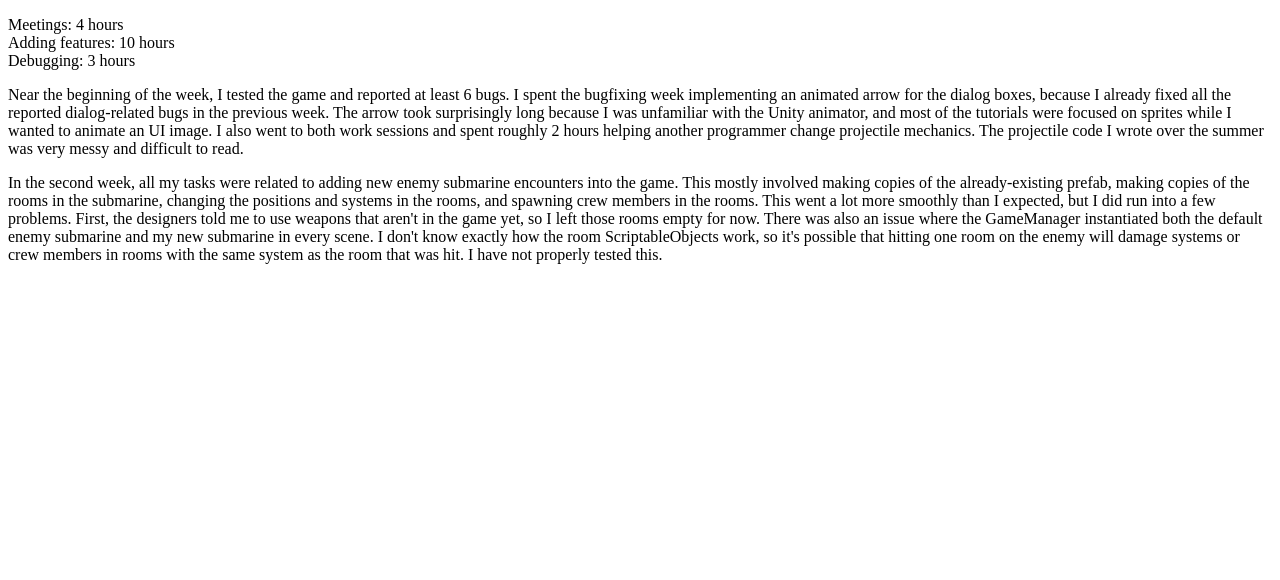
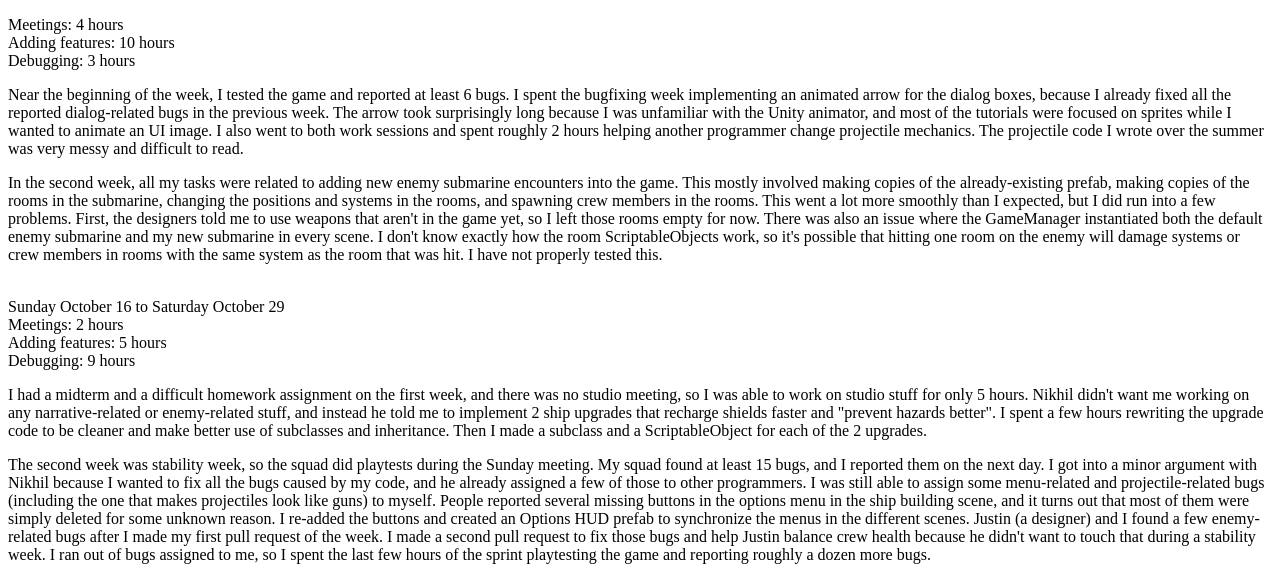
Before and after one commit to AlexanderWang0/AlexanderWang0.github.io, a plain HTML site: page index.html in a window 1280 px wide. Shown: the part 919-1499 px from the top of the page. Before the commit the page ends 1199 px from the top, so only its background shows below. Drawn offline with Linux system fonts and the light colour scheme.

Commit message:
wrote a blog thing

```diff
--- a/index.html
+++ b/index.html
@@ -20,5 +20,12 @@ Adding features: 10 hours<br>
 Debugging: 3 hours<br>
 <p>Near the beginning of the week, I tested the game and reported at least 6 bugs. I spent the bugfixing week implementing an animated arrow for the dialog boxes, because I already fixed all the reported dialog-related bugs in the previous week. The arrow took surprisingly long because I was unfamiliar with the Unity animator, and most of the tutorials were focused on sprites while I wanted to animate an UI image. I also went to both work sessions and spent roughly 2 hours helping another programmer change projectile mechanics. The projectile code I wrote over the summer was very messy and difficult to read.</p>
 <p>In the second week, all my tasks were related to adding new enemy submarine encounters into the game. This mostly involved making copies of the already-existing prefab, making copies of the rooms in the submarine, changing the positions and systems in the rooms, and spawning crew members in the rooms. This went a lot more smoothly than I expected, but I did run into a few problems. First, the designers told me to use weapons that aren't in the game yet, so I left those rooms empty for now. There was also an issue where the GameManager instantiated both the default enemy submarine and my new submarine in every scene. I don't know exactly how the room ScriptableObjects work, so it's possible that hitting one room on the enemy will damage systems or crew members in rooms with the same system as the room that was hit. I have not properly tested this.</p>
+<br>
+Sunday October 16 to Saturday October 29<br>
+Meetings: 2 hours<br>
+Adding features: 5 hours<br>
+Debugging: 9 hours<br>
+<p>I had a midterm and a difficult homework assignment on the first week, and there was no studio meeting, so I was able to work on studio stuff for only 5 hours. Nikhil didn't want me working on any narrative-related or enemy-related stuff, and instead he told me to implement 2 ship upgrades that recharge shields faster and "prevent hazards better". I spent a few hours rewriting the upgrade code to be cleaner and make better use of subclasses and inheritance. Then I made a subclass and a ScriptableObject for each of the 2 upgrades.</p>
+<p>The second week was stability week, so the squad did playtests during the Sunday meeting. My squad found at least 15 bugs, and I reported them on the next day. I got into a minor argument with Nikhil because I wanted to fix all the bugs caused by my code, and he already assigned a few of those to other programmers. I was still able to assign some menu-related and projectile-related bugs (including the one that makes projectiles look like guns) to myself. People reported several missing buttons in the options menu in the ship building scene, and it turns out that most of them were simply deleted for some unknown reason. I re-added the buttons and created an Options HUD prefab to synchronize the menus in the different scenes. Justin (a designer) and I found a few enemy-related bugs after I made my first pull request of the week. I made a second pull request to fix those bugs and help Justin balance crew health because he didn't want to touch that during a stability week. I ran out of bugs assigned to me, so I spent the last few hours of the sprint playtesting the game and reporting roughly a dozen more bugs.</p>
 </body>
 </html>
```
